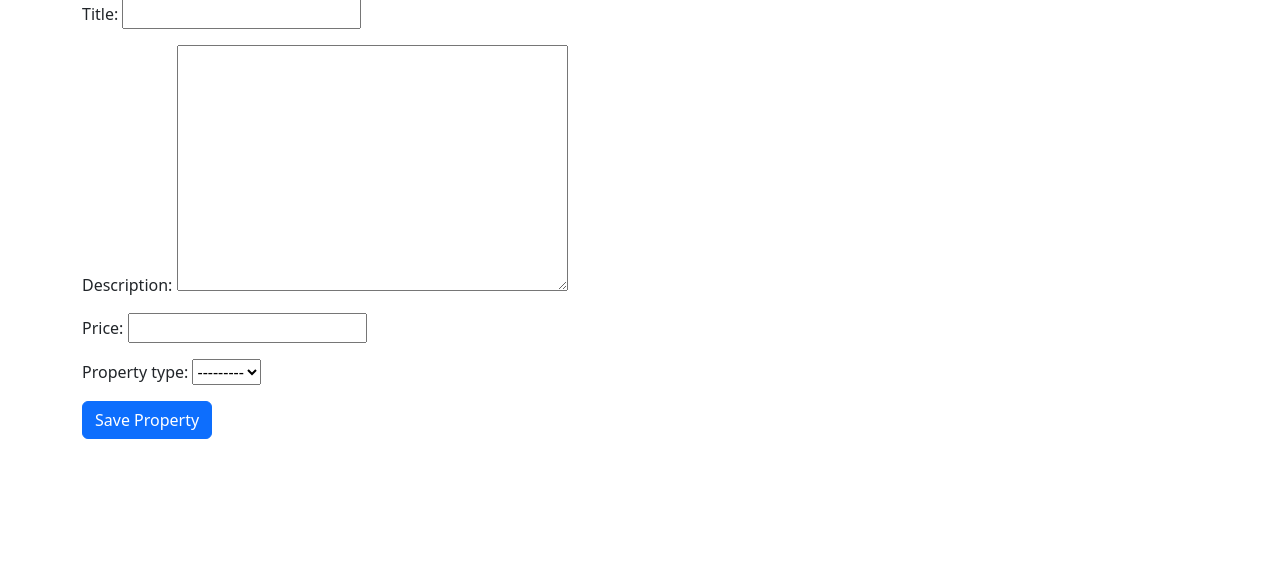
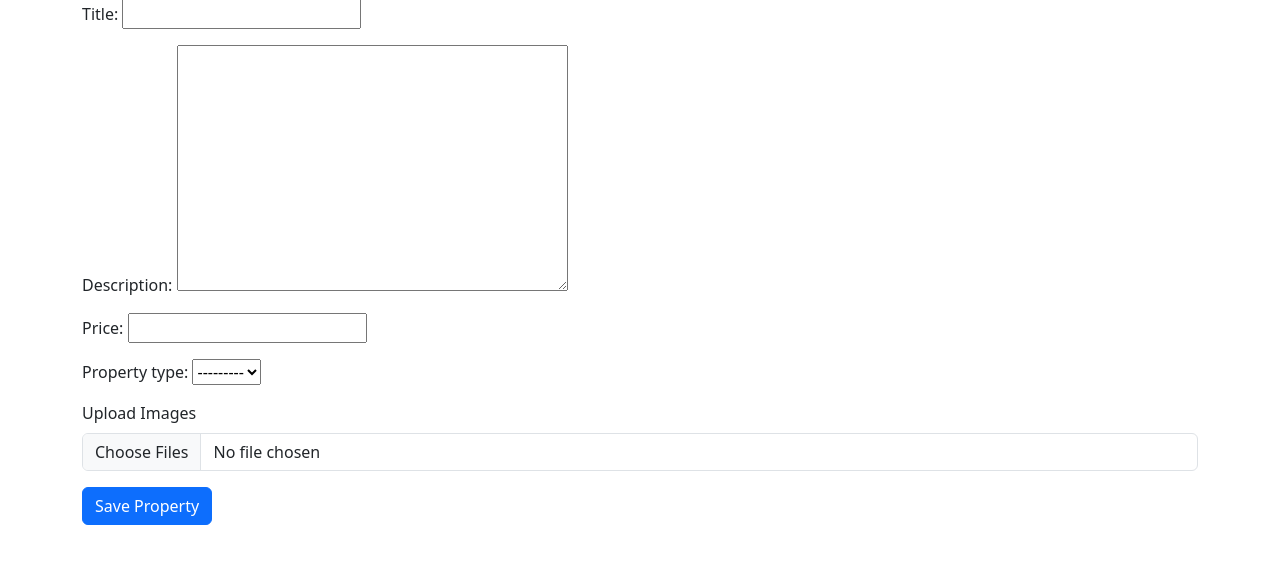
Before and after one commit to Keerthi-3009/real-estate-project, a Django app: page /property/add/ in a window 1280 px wide. Shown: the part 144-708 px from the top of the page. Run offline with Django 5.2, Linux system fonts and the light colour scheme; the visitor is signed in with stand-in values (Sample User, id 1); data that the repository does not hold is empty.

Commit message:
Confirm working multi-image upload for property creation

```diff
--- a/config/urls.py
+++ b/config/urls.py
@@ -24,3 +24,6 @@ urlpatterns = [
     path('accounts/', include('accounts.urls')),
     path('', include('listings.urls')),
 ]
+
+if settings.DEBUG:
+    urlpatterns += static(settings.MEDIA_URL, document_root=settings.MEDIA_ROOT)
--- a/listings/templates/listings/property_form.html
+++ b/listings/templates/listings/property_form.html
@@ -2,9 +2,13 @@
 {% block title %}Add Property{% endblock %}
 {% block content %}
 <h1 class="mb-4">Add a New Property</h1>
-<form method="post">
+<form method="post" enctype="multipart/form-data">
     {% csrf_token %}
     {{ form.as_p }}
+    <div class="mb-3">
+        <label class="form-label">Upload Images</label>
+        <input type="file" name="images" multiple class="form-control">
+    </div>
     <button type="submit" class="btn btn-primary">Save Property</button>
 </form>
 {% endblock %}
--- a/listings/views.py
+++ b/listings/views.py
@@ -1,5 +1,5 @@
 from django.shortcuts import render, get_object_or_404, redirect
-from .models import Property
+from .models import Property, PropertyImage
 from .filters import PropertyFilter
 from django.contrib.auth.decorators import login_required
 from .forms import PropertyForm
@@ -13,6 +13,7 @@ def property_detail(request, pk):
     property = get_object_or_404(Property, pk=pk)
     return render(request, 'listings/property_detail.html', {'property': property})
 
+
 @login_required
 def property_create(request):
     if request.method == 'POST':
@@ -21,7 +22,12 @@ def property_create(request):
             property = form.save(commit=False)
             property.agent = request.user
             property.save()
+
+            images = request.FILES.getlist('images')
+            for img in images:
+                PropertyImage.objects.create(property=property, image=img)
+
             return redirect('property_detail', pk=property.pk)
     else:
         form = PropertyForm()
-        return render(request, 'listings/property_form.html', {'form': form})
+    return render(request, 'listings/property_form.html', {'form': form})
```
